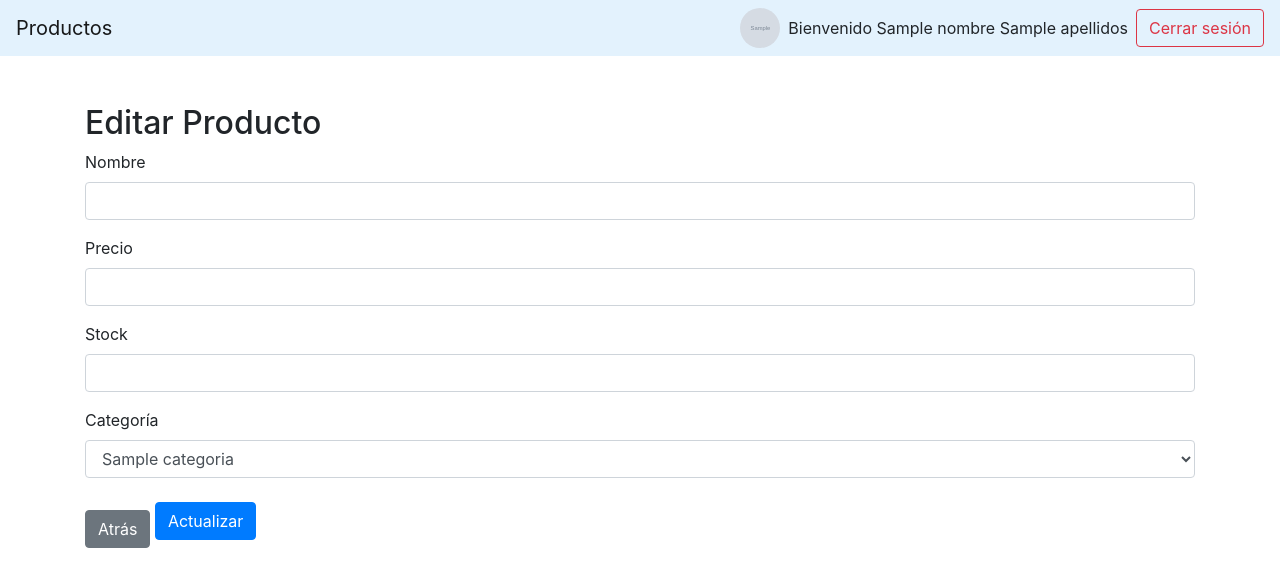
After one commit to felwarrior/LP2_EF_Rodrigo_Pereda, a Spring app: template src/main/resources/templates/editar_producto.html in a window 1280 px wide. The commit adds this page. Shown: the top 587 px of the page. Run offline with Thymeleaf, Linux system fonts and the light colour scheme; the template is opened without the code that fills it: most values are stand-ins (such as "Sample title", 1, 10 or a date in 2020); grey boxes marked "Sample" are stand-in pictures; data that the repository does not hold is empty; some of the project's set-up classes (security, data sources, template engines, error pages and the like) are left out, and stand-ins take their place.

Commit message:
PDF y Editar Implementado

```diff
--- /dev/null
+++ b/src/main/resources/templates/editar_producto.html
@@ -0,0 +1,68 @@
+<!DOCTYPE html>
+<html xmlns:th="http://www.thymeleaf.org">
+<head>
+    <meta charset="UTF-8">
+    <meta name="viewport" content="width=device-width, initial-scale=1.0">
+    <title>Editar Producto</title>
+    <!-- Bootstrap CSS -->
+    <link rel="stylesheet"
+        href="https://cdn.jsdelivr.net/npm/bootstrap@4.6.2/dist/css/bootstrap.min.css"
+        integrity="sha384-xOolHFLEh07PJGoPkLv1IbcEPTNtaed2xpHsD9ESMhqIYd0nLMwNLD69Npy4HI+N"
+        crossorigin="anonymous">
+    <!-- FontAwesome -->
+    <link
+        href="https://cdn.jsdelivr.net/npm/bootstrap-icons/font/bootstrap-icons.css"
+        rel="stylesheet">
+    <style>
+        .profile-pic {
+            width: 40px;
+            height: 40px;
+            border-radius: 50%;
+            object-fit: cover;
+        }
+    </style>
+</head>
+<body>
+    <nav class="navbar navbar-light" style="background-color: #e3f2fd;">
+        <a class="navbar-brand" th:href="@{/menu}">Productos</a>
+        <div class="form-inline my-2 my-lg-0 ml-auto">
+            <img th:src="${'/usuario_foto/' + foto}" alt="Profile" class="profile-pic">
+            <span th:text="'Bienvenido ' + ${nombre} + ' ' + ${apellidos}" class="ml-2"></span>
+            <a class="btn btn-outline-danger ml-2" th:href="@{/logout}" role="button">Cerrar sesión</a>
+        </div>
+    </nav>
+
+    <div class="container mt-5">
+        <h2>Editar Producto</h2>
+        <form th:action="@{/actualizar_producto}" th:object="${producto}" method="post">
+            <input type="hidden" th:field="*{productoId}">
+            <div class="form-group">
+                <label for="nombre">Nombre</label>
+                <input type="text" id="nombre" name="nombre" class="form-control" th:field="*{nombre}" required>
+            </div>
+            <div class="form-group">
+                <label for="precio">Precio</label>
+                <input type="number" step="0.01" id="precio" name="precio" class="form-control" th:field="*{precio}" required>
+            </div>
+            <div class="form-group">
+                <label for="stock">Stock</label>
+                <input type="number" id="stock" name="stock" class="form-control" th:field="*{stock}" required>
+            </div>
+            <div class="form-group">
+                <label for="categoria">Categoría</label>
+                <select id="categoria" th:field="*{categoriaEntity.categoria_id}" class="form-control">
+                    <option th:each="categoria : ${categorias}"
+                        th:value="${categoria.categoria_id}"
+                        th:text="${categoria.nombre_categoria}"></option>
+                </select>
+            </div>
+            <a th:href="@{/menu}" class="btn btn-secondary mt-3">Atrás</a>
+            <button type="submit" class="btn btn-primary">Actualizar</button>
+        </form>
+
+    </div>
+
+    <script src="https://cdn.jsdelivr.net/npm/jquery@3.5.1/dist/jquery.slim.min.js" integrity="sha384-DfXdz2htPH0lsSSs5nCTpuj/zy4C+OGpamoFVy38MVBnE+IbbVYUew+OrCXaRkfj" crossorigin="anonymous"></script>
+    <script src="https://cdn.jsdelivr.net/npm/bootstrap@4.6.2/dist/js/bootstrap.bundle.min.js" integrity="sha384-Fy6S3B9q64WdZWQUiU+q4/2Lc9npb8tCaSX9FK7E8HnRr0Jz8D6OP9dO5Vg3Q9ct" crossorigin="anonymous"></script>
+</body>
+</html>
```
Also changed, not shown: src/main/java/com/example/demo/controller/ProductoController.java (+68 -0 lines), src/main/resources/templates/menu.html (+19 -9 lines), src/main/resources/templates/template_pdf_productos.html (added, +78 -0 lines).
